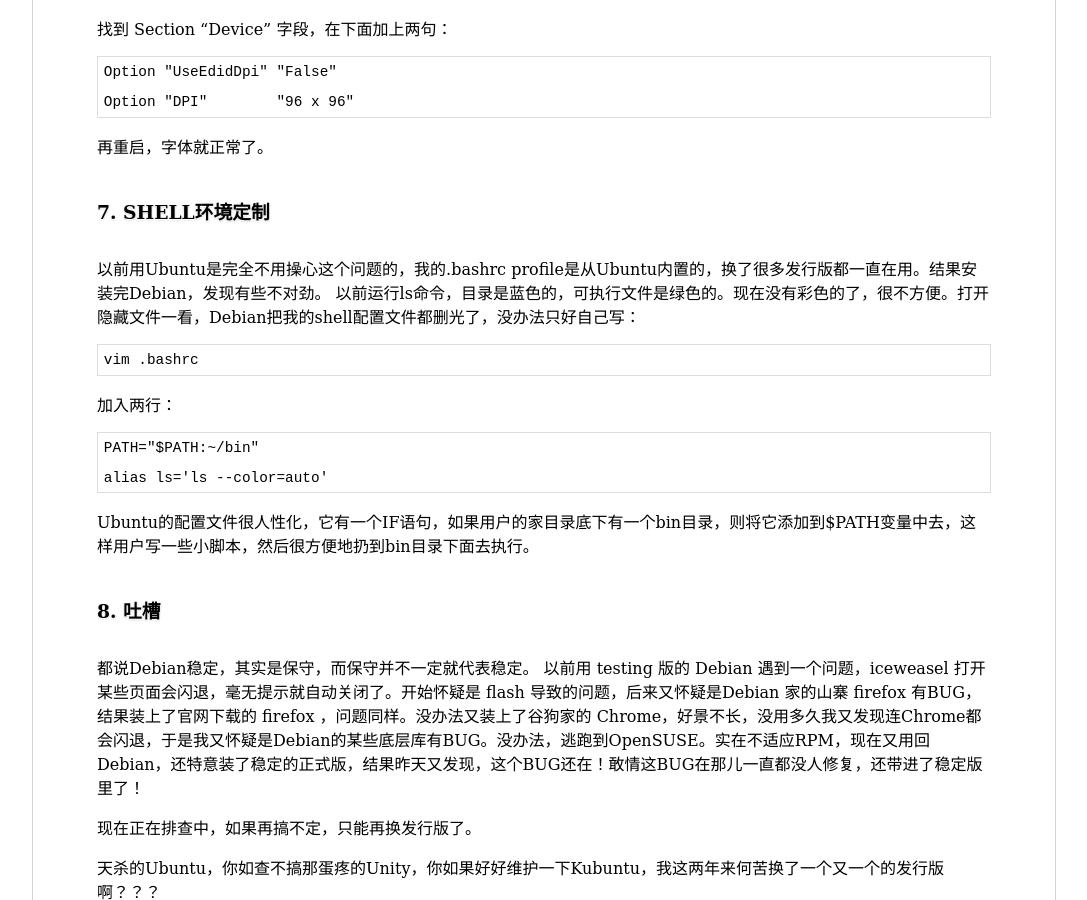
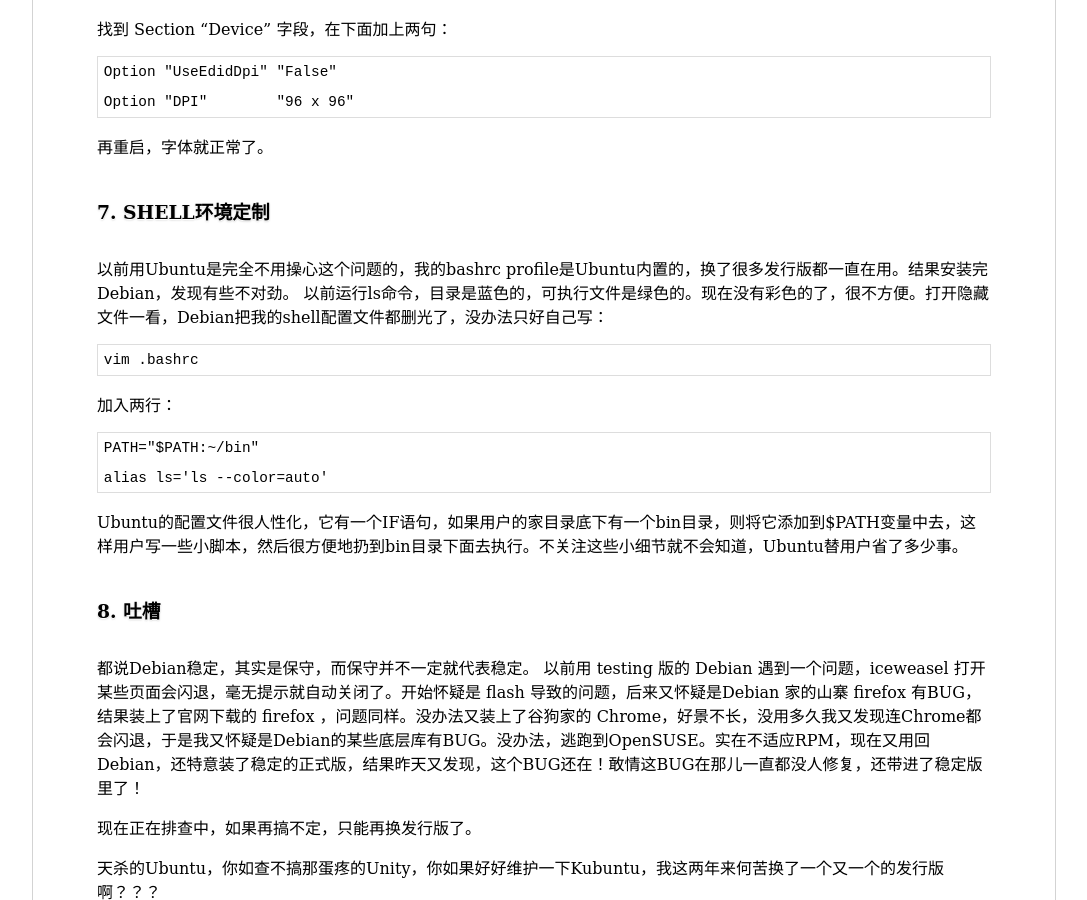
Before and after one commit to rhuichao/uternet.github.io, a Jekyll site: the page built from _posts/2014-03-14-Debian.md, in a window 1280 px wide and 900 px high, scrolled down 2192 px. Shown: the whole window, without its empty margins (96-1183 px from the left). Built offline with Jekyll 4.4.1, drawn with Linux system fonts in a browser that asks for light colours.

Commit message:
new document posted

```diff
--- a/_posts/2014-03-14-Debian.md
+++ b/_posts/2014-03-14-Debian.md
@@ -76,7 +76,7 @@
 再重启，字体就正常了。
 
 ###7. SHELL环境定制
-以前用Ubuntu是完全不用操心这个问题的，我的.bashrc profile是从Ubuntu内置的，换了很多发行版都一直在用。结果安装完Debian，发现有些不对劲。
+以前用Ubuntu是完全不用操心这个问题的，我的bashrc profile是Ubuntu内置的，换了很多发行版都一直在用。结果安装完Debian，发现有些不对劲。
 以前运行ls命令，目录是蓝色的，可执行文件是绿色的。现在没有彩色的了，很不方便。打开隐藏文件一看，Debian把我的shell配置文件都删光了，没办法只好自己写：
 
     vim .bashrc
@@ -86,7 +86,7 @@
     PATH="$PATH:~/bin"
     alias ls='ls --color=auto'
 
-Ubuntu的配置文件很人性化，它有一个IF语句，如果用户的家目录底下有一个bin目录，则将它添加到$PATH变量中去，这样用户写一些小脚本，然后很方便地扔到bin目录下面去执行。
+Ubuntu的配置文件很人性化，它有一个IF语句，如果用户的家目录底下有一个bin目录，则将它添加到$PATH变量中去，这样用户写一些小脚本，然后很方便地扔到bin目录下面去执行。不关注这些小细节就不会知道，Ubuntu替用户省了多少事。
 
 ###8. 吐槽
 都说Debian稳定，其实是保守，而保守并不一定就代表稳定。
```
